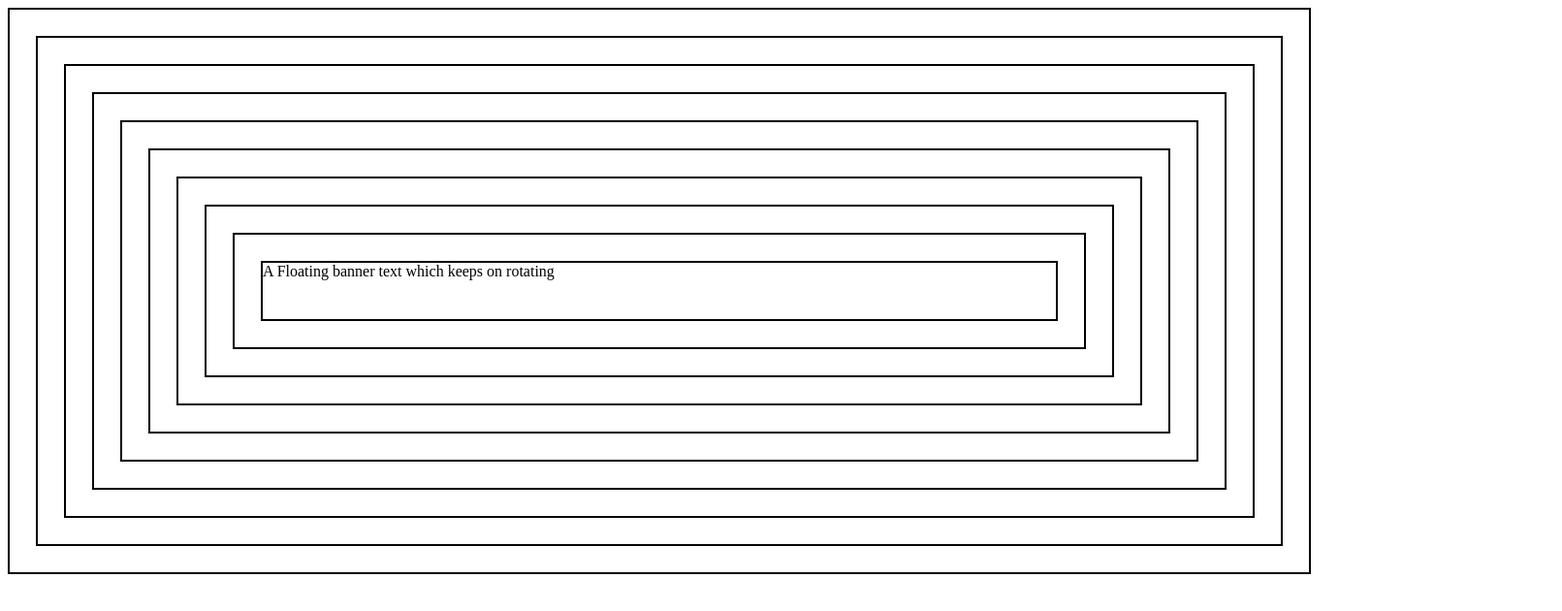
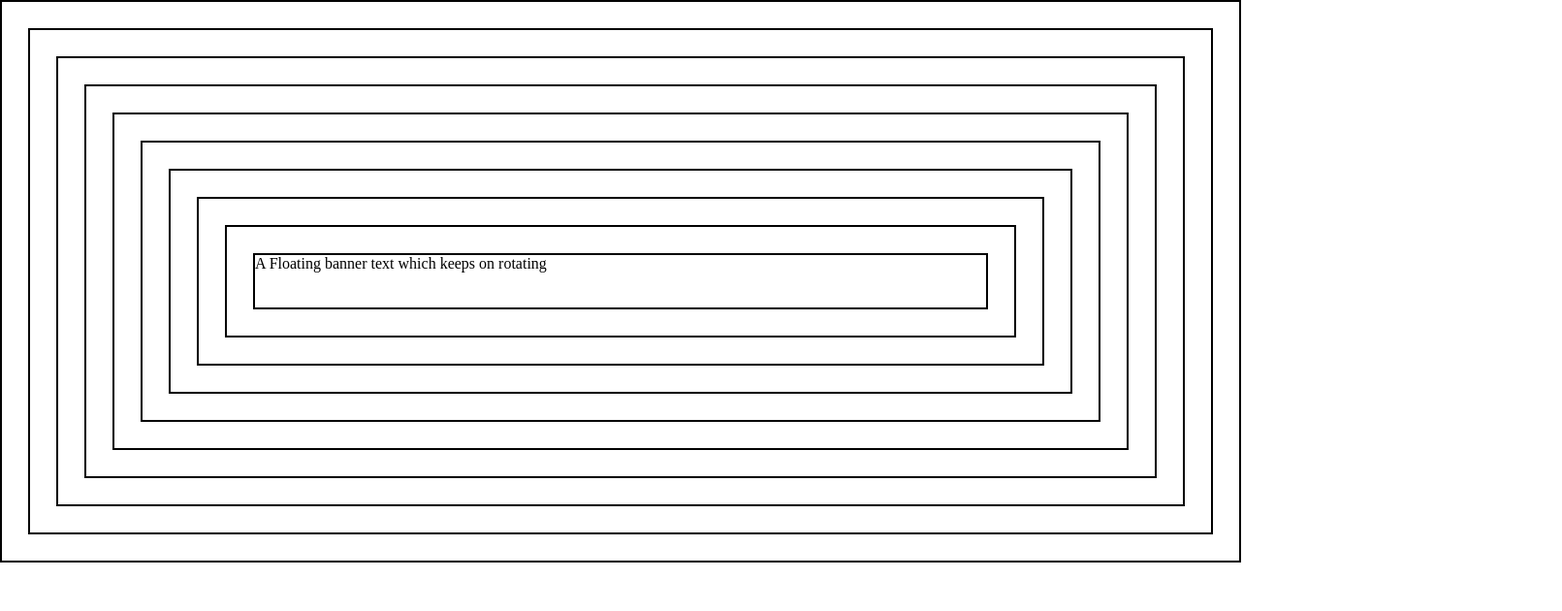
Before and after one commit to SurabhiPal0892/AngularDemo, an Angular app: page / in a window 1280 px wide. Shown: the top 630 px of the page at 97% size, 1611 px wide, since content can reach past the window. Built offline with nearby package versions, Linux system fonts and the light colour scheme.

Commit message:
styles.css

```diff
--- a/src/app/app.component.html
+++ b/src/app/app.component.html
@@ -1 +1 @@
-<app-ui-design></app-ui-design>
+<router-outlet></router-outlet>
--- a/src/styles.css
+++ b/src/styles.css
@@ -1,4 +1,11 @@
 /* Add application styles & imports to this file! */
 * {
-  width: 1340px;
+  margin: 0px;
+  padding: 0px;
+  box-sizing: border-box;
 }
+
+html,
+body {
+  height: 100vh;
+}
```
